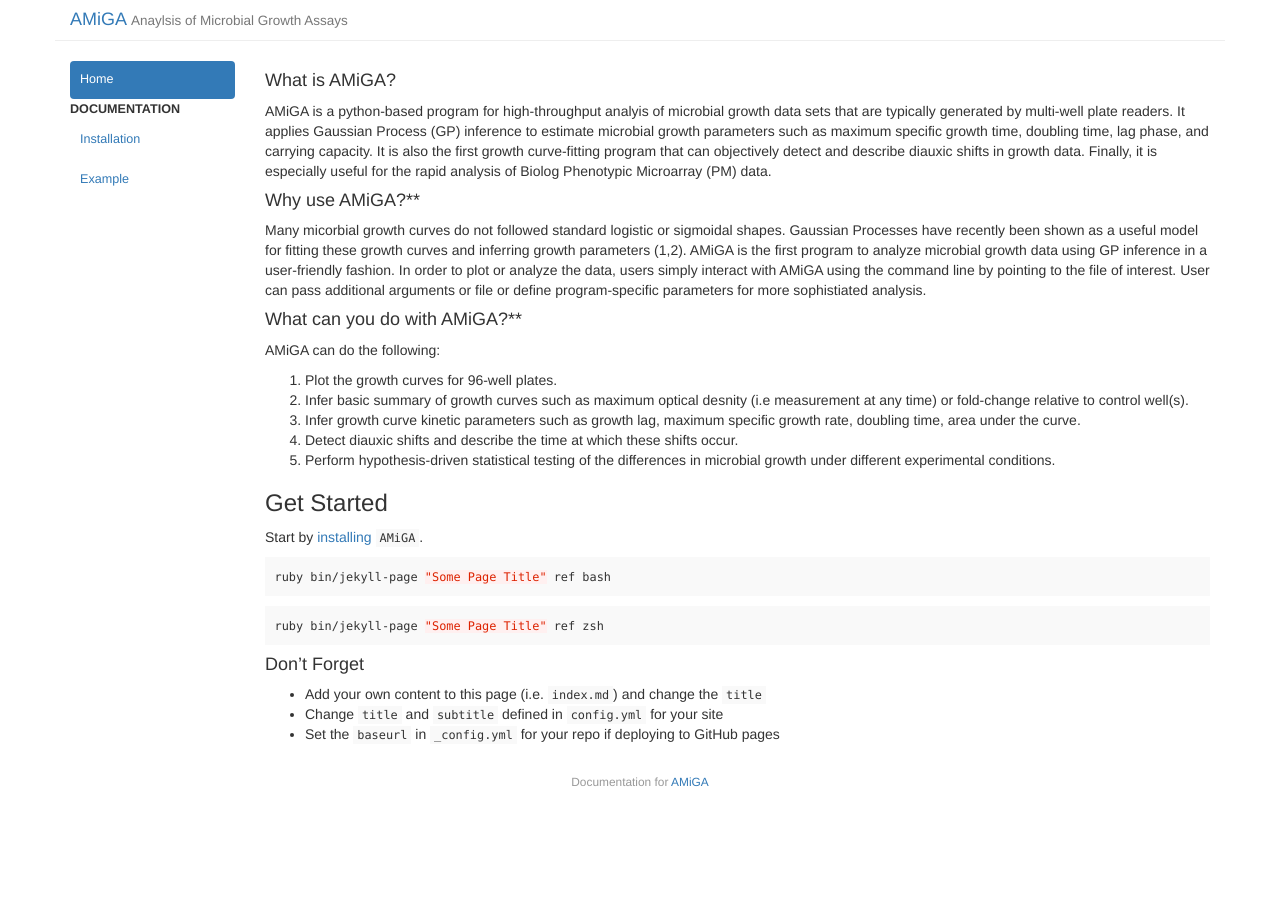
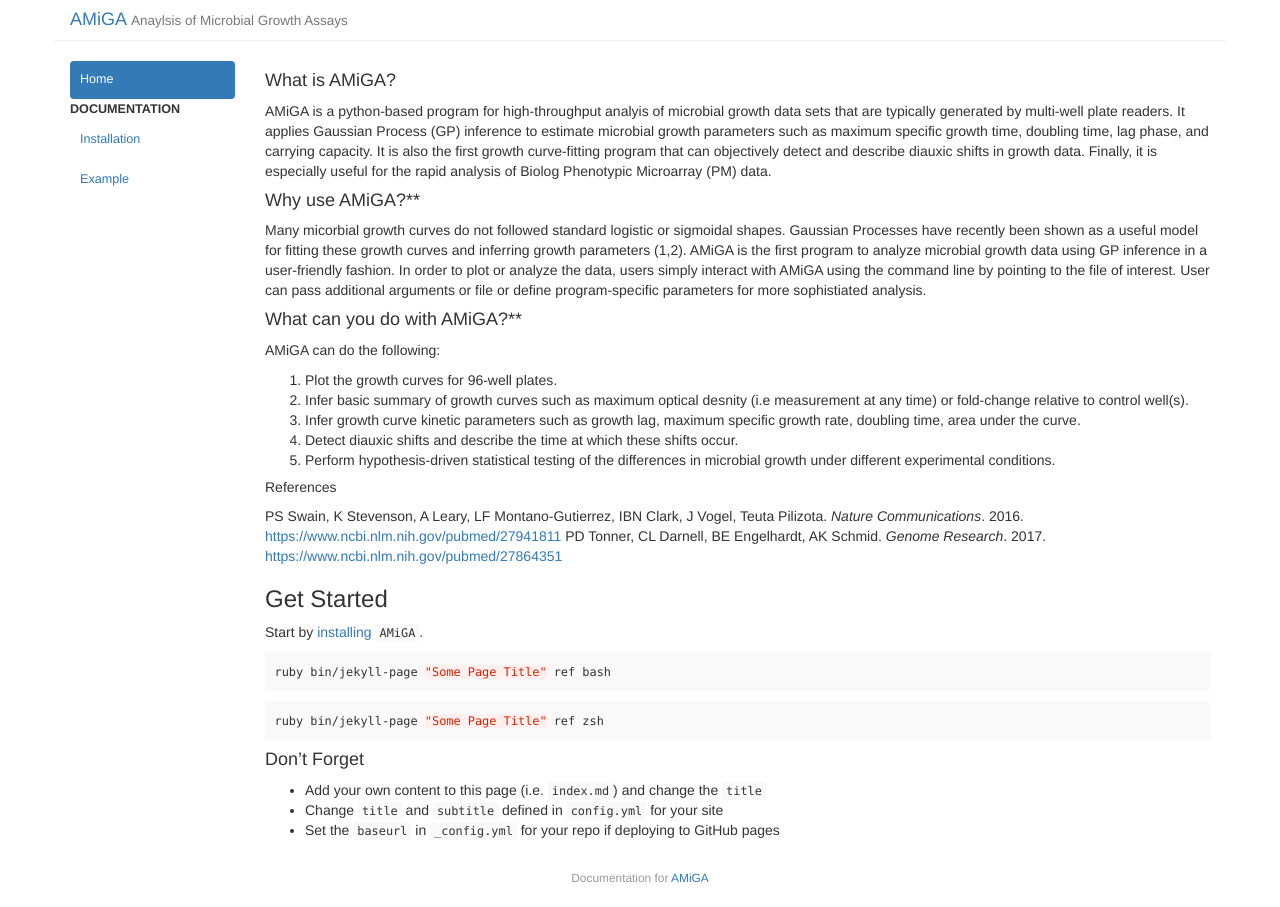
Before and after one commit to firasmidani/amiga, a Jekyll site: the page built from docs/index.md, in a window 1280 px wide. Built offline with Jekyll 4.4.1, drawn with Linux system fonts in a browser that asks for light colours.

````diff
--- a/docs/index.md
+++ b/docs/index.md
@@ -8,9 +8,11 @@ title: "Jekyll Docs Template"
 
 AMiGA is a python-based program for high-throughput analyis of microbial growth  data sets that are typically generated by multi-well plate readers. It applies Gaussian Process (GP<a></a>) inference to estimate microbial growth parameters such as maximum specific growth time, doubling time, lag phase, and carrying capacity. It is also the first growth curve-fitting program that can objectively detect and describe diauxic shifts in growth data. Finally, it is especially useful for the rapid analysis of Biolog Phenotypic Microarray (PM<a></a>) data.
 
+
 #### Why use AMiGA?**
 
 Many micorbial growth curves do not followed standard logistic or sigmoidal shapes. Gaussian Processes have recently been shown as a useful model for fitting these growth curves and inferring growth parameters (1,2<a></a>). AMiGA is the first program to analyze microbial growth data using GP inference in a user-friendly fashion. In order to plot or analyze the data, users simply interact with AMiGA using the command line by pointing to the file of interest. User can pass additional arguments or file or define program-specific parameters for more sophistiated analysis.
+
 
 #### What can you do with AMiGA?**
 
@@ -21,9 +23,17 @@ AMiGA can do the following:
 4. Detect diauxic shifts and describe the time at which these shifts occur.
 5. Perform hypothesis-driven statistical testing of the differences in microbial growth under different experimental conditions.
 
+
+##### References
+
+PS Swain, K Stevenson, A Leary, LF Montano-Gutierrez, IBN Clark, J Vogel, Teuta Pilizota. *Nature Communications*. 2016. <a href="https://www.ncbi.nlm.nih.gov/pubmed/27941811">https://www.ncbi.nlm.nih.gov/pubmed/27941811</a>
+PD Tonner, CL Darnell, BE Engelhardt, AK Schmid. *Genome Research*. 2017. <a href="https://www.ncbi.nlm.nih.gov/pubmed/27864351">https://www.ncbi.nlm.nih.gov/pubmed/27864351</a>
+
+
+
 ### Get Started
 
-Start by [installing](/docs/_posts/2020-03-23-installation.md) `AMiGA`.
+Start by [installing](/docs/_posts/2020-03-23-it installation.md) `AMiGA`.
 
 ```bash
 ruby bin/jekyll-page "Some Page Title" ref bash
````
